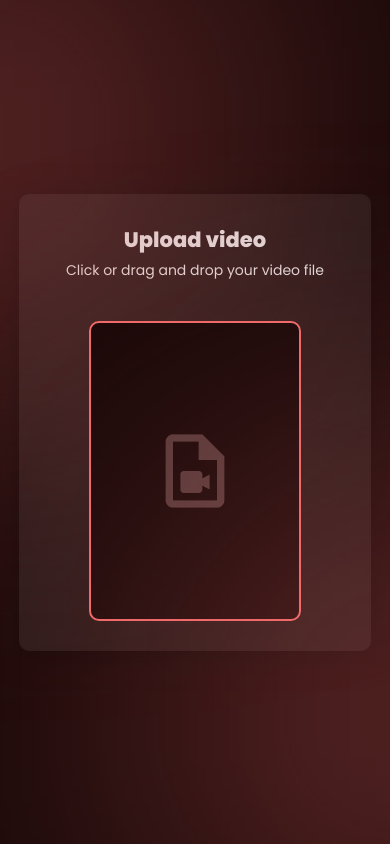
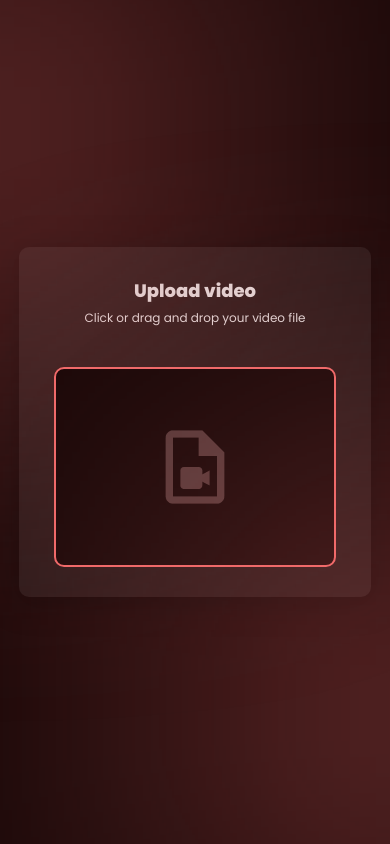
Before and after one commit to Byiringiro-saad/hindura, a React (Vite) app: page / in a window 390 px wide. Built offline with nearby package versions, Linux system fonts and the light colour scheme.

Commit message:
responsiveness

```diff
--- a/src/index.css
+++ b/src/index.css
@@ -20,3 +20,9 @@
   flex-direction: column;
   align-items: center;
 }
+
+@media only screen and (max-width: 480px) {
+  body {
+    font-size: 12px;
+  }
+}
--- a/src/pages/edit.jsx
+++ b/src/pages/edit.jsx
@@ -188,11 +188,21 @@
     justify-content: space-between;
     z-index: 1000;
 
+    @media only screen and (max-width: 480px) {
+      flex-direction: column;
+    }
+
     .buttons {
       width: 12%;
       height: auto;
       display: flex;
       flex-direction: column;
+
+      @media only screen and (max-width: 480px) {
+        width: 100%;
+        flex-direction: row;
+        justify-content: space-between;
+      }
 
       .dark {
         background: var(--box);
@@ -218,6 +228,10 @@
           height: 35px;
         }
 
+        @media only screen and (max-width: 480px) {
+          width: 30%;
+        }
+
         :hover {
           background: #f85d5d;
         }
@@ -238,6 +252,10 @@
 
       @media only screen and (max-width: 1024px) {
         width: 80%;
+      }
+
+      @media only screen and (max-width: 480px) {
+        width: 100%;
       }
 
       video {
@@ -267,6 +285,10 @@
       justify-content: space-between;
       padding: 0 20px;
 
+      @media only screen and (max-width: 480px) {
+        width: 100%;
+      }
+
       .icon {
         cursor: pointer;
         font-size: 1.5em;
@@ -280,6 +302,10 @@
         flex-direction: row;
         align-items: center;
         justify-content: space-between;
+
+        @media only screen and (max-width: 480px) {
+          width: 80%;
+        }
 
         progress {
           width: 85%;
@@ -299,6 +325,10 @@
 
         p {
           color: var(--white);
+
+          @media only screen and (max-width: 480px) {
+            margin: 0 5px;
+          }
         }
       }
     }
--- a/src/pages/loader.jsx
+++ b/src/pages/loader.jsx
@@ -57,6 +57,10 @@
     @media only screen and (max-width: 1024px) {
       width: 30%;
     }
+
+    @media only screen and (max-width: 480px) {
+      width: 60%;
+    }
   }
 
   p {
--- a/src/pages/subtitles.jsx
+++ b/src/pages/subtitles.jsx
@@ -140,7 +140,11 @@
     align-items: center;
 
     @media only screen and (max-width: 1024px) {
-      width: 75%;
+      width: 80%;
+    }
+
+    @media only screen and (max-width: 768px) {
+      width: 100%;
     }
 
     video {
@@ -165,6 +169,12 @@
         height: 40px;
       }
 
+      @media only screen and (max-width: 768px) {
+        width: 90%;
+        height: 30px;
+        padding: 0 10px;
+      }
+
       .icon {
         cursor: pointer;
         font-size: 1.5em;
@@ -172,6 +182,10 @@
 
         @media only screen and (max-width: 1024px) {
           font-size: 1.3em;
+        }
+
+        @media only screen and (max-width: 768px) {
+          font-size: 1.2em;
         }
       }
 
@@ -182,6 +196,10 @@
         flex-direction: row;
         align-items: center;
         justify-content: space-between;
+
+        @media only screen and (max-width: 768px) {
+          width: 85%;
+        }
 
         progress {
           width: 85%;
@@ -201,6 +219,10 @@
 
         p {
           color: var(--white);
+
+          @media only screen and (max-width: 768px) {
+            margin: 0 10px;
+          }
         }
       }
     }
@@ -224,6 +246,10 @@
       font-size: 0.9em;
     }
 
+    @media only screen and (max-width: 768px) {
+      width: 95%;
+    }
+
     input {
       width: 100%;
       height: 100%;
@@ -243,6 +269,10 @@
     flex-direction: row;
     align-items: center;
     justify-content: space-between;
+
+    @media only screen and (max-width: 768px) {
+      width: 95%;
+    }
 
     .left {
       width: auto;
--- a/src/pages/upload.jsx
+++ b/src/pages/upload.jsx
@@ -132,6 +132,10 @@
       padding: 30px 0;
     }
 
+    @media only screen and (max-width: 480px) {
+      width: 100%;
+    }
+
     .header {
       width: 100%;
       height: auto;
@@ -168,6 +172,10 @@
         width: 70%;
       }
 
+      @media only screen and (max-width: 480px) {
+        width: 90%;
+      }
+
       .file {
         width: 100%;
         height: 50px;
@@ -180,6 +188,10 @@
         .icon {
           font-size: 3em;
           color: var(--bright);
+
+          @media only screen and (max-width: 480px) {
+            display: none;
+          }
         }
 
         .loader {
@@ -187,6 +199,10 @@
           height: 100%;
           display: flex;
           flex-direction: column;
+
+          @media only screen and (max-width: 480px) {
+            width: 100%;
+          }
 
           .top {
             width: 100%;
@@ -277,6 +293,16 @@
       align-items: center;
       justify-content: center;
       border: 2px solid var(--bright);
+
+      @media only screen and (max-width: 1024px) {
+        width: 80%;
+        height: 250px;
+      }
+
+      @media only screen and (max-width: 768px) {
+        width: 80%;
+        height: 200px;
+      }
     }
   }
 `;
--- a/src/pages/video.jsx
+++ b/src/pages/video.jsx
@@ -127,6 +127,10 @@
       width: 80%;
     }
 
+    @media only screen and (max-width: 768px) {
+      width: 100%;
+    }
+
     video {
       width: 100%;
       border-radius: 10px;
@@ -146,7 +150,14 @@
       padding: 0 20px;
 
       @media only screen and (max-width: 1024px) {
+        width: 85%;
         height: 40px;
+      }
+
+      @media only screen and (max-width: 768px) {
+        width: 90%;
+        height: 30px;
+        padding: 0 10px;
       }
 
       .icon {
@@ -157,6 +168,10 @@
         @media only screen and (max-width: 1024px) {
           font-size: 1.3em;
         }
+
+        @media only screen and (max-width: 768px) {
+          font-size: 1.2em;
+        }
       }
 
       .progress {
@@ -166,6 +181,10 @@
         flex-direction: row;
         align-items: center;
         justify-content: space-between;
+
+        @media only screen and (max-width: 768px) {
+          width: 85%;
+        }
 
         progress {
           width: 85%;
@@ -185,6 +204,10 @@
 
         p {
           color: var(--white);
+
+          @media only screen and (max-width: 768px) {
+            margin: 0 10px;
+          }
         }
       }
     }
@@ -198,6 +221,10 @@
     flex-direction: row;
     align-items: center;
     justify-content: flex-end;
+
+    @media only screen and (max-width: 768px) {
+      width: 95%;
+    }
 
     .button {
       padding: 15px 25px;
```
